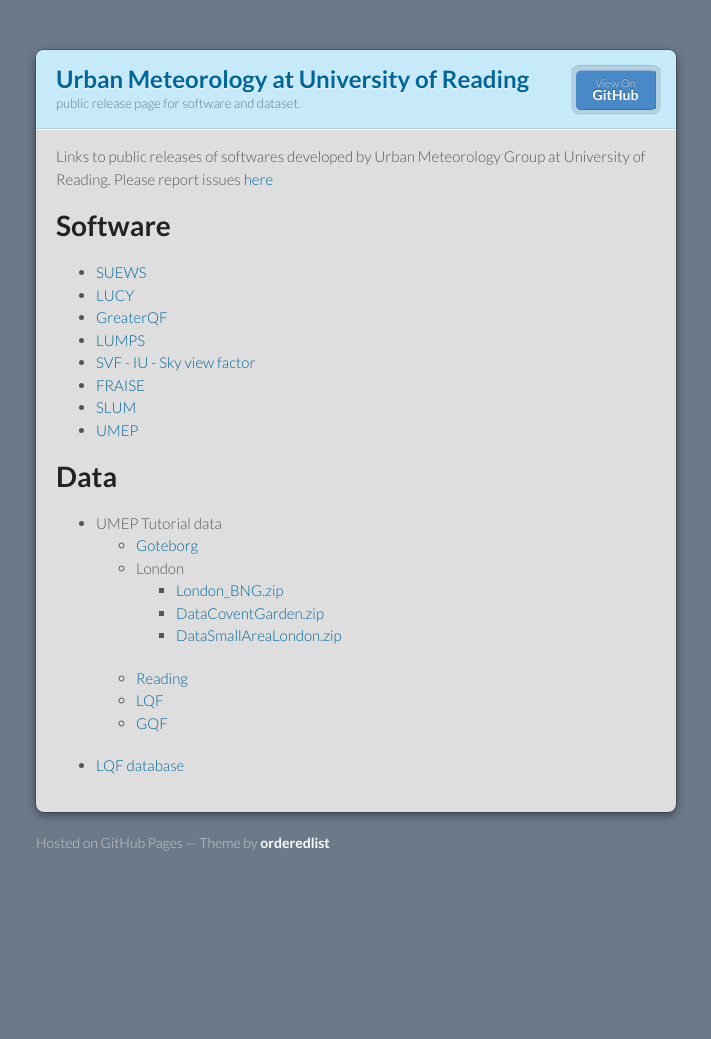
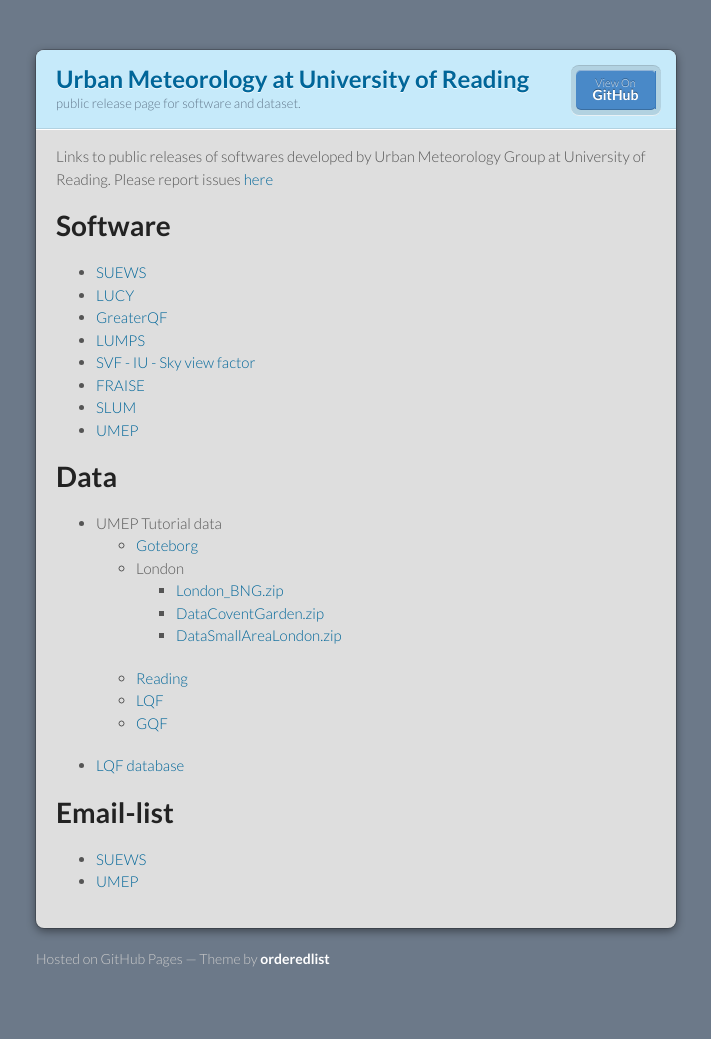
Before and after one commit to Urban-Meteorology-Reading/Urban-Meteorology-Reading.github.io, a Jekyll site: the page built from index.md, in a window 1280 px wide. Shown: the whole page, without its empty margins (284-995 px from the left). Built offline with Jekyll 4.4.1, drawn with Linux system fonts in a browser that asks for light colours; before the commit the page ends 923 px from its top, so only the background shows below that.

Commit message:
Update index.md

```diff
--- a/index.md
+++ b/index.md
@@ -29,3 +29,7 @@ Please report issues [here](https://github.com/Urban-Meteorology-Reading/Urban-M
     - [GQF](other files/GQF_Inputs_1.zip)
 
 -   [LQF database](other files/LQF_Database.zip)
+
+# Email-list
+- [SUEWS](https://www.lists.reading.ac.uk/mailman/listinfo/met-suews)
+- [UMEP](https://www.lists.reading.ac.uk/mailman/listinfo/met-umep)
```
